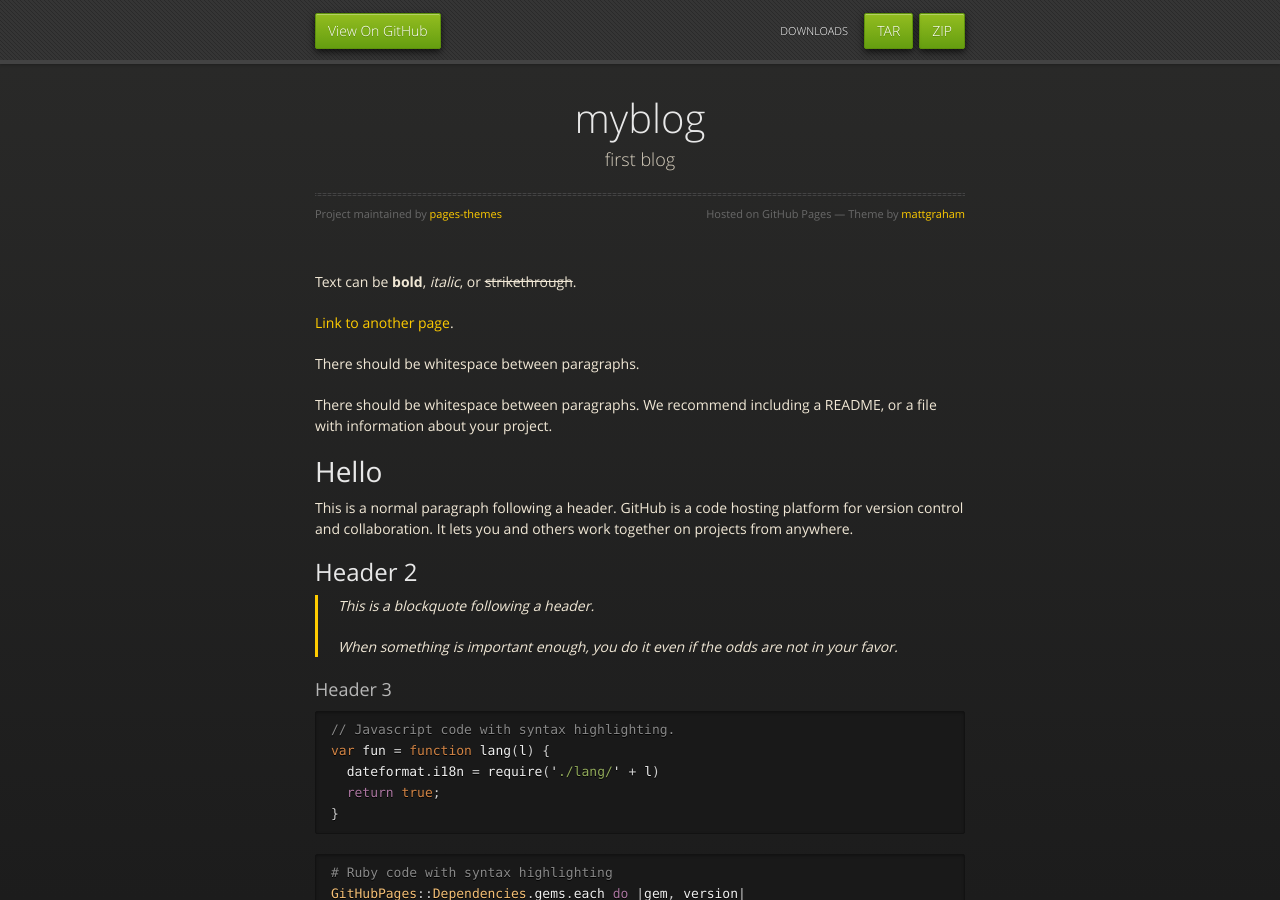
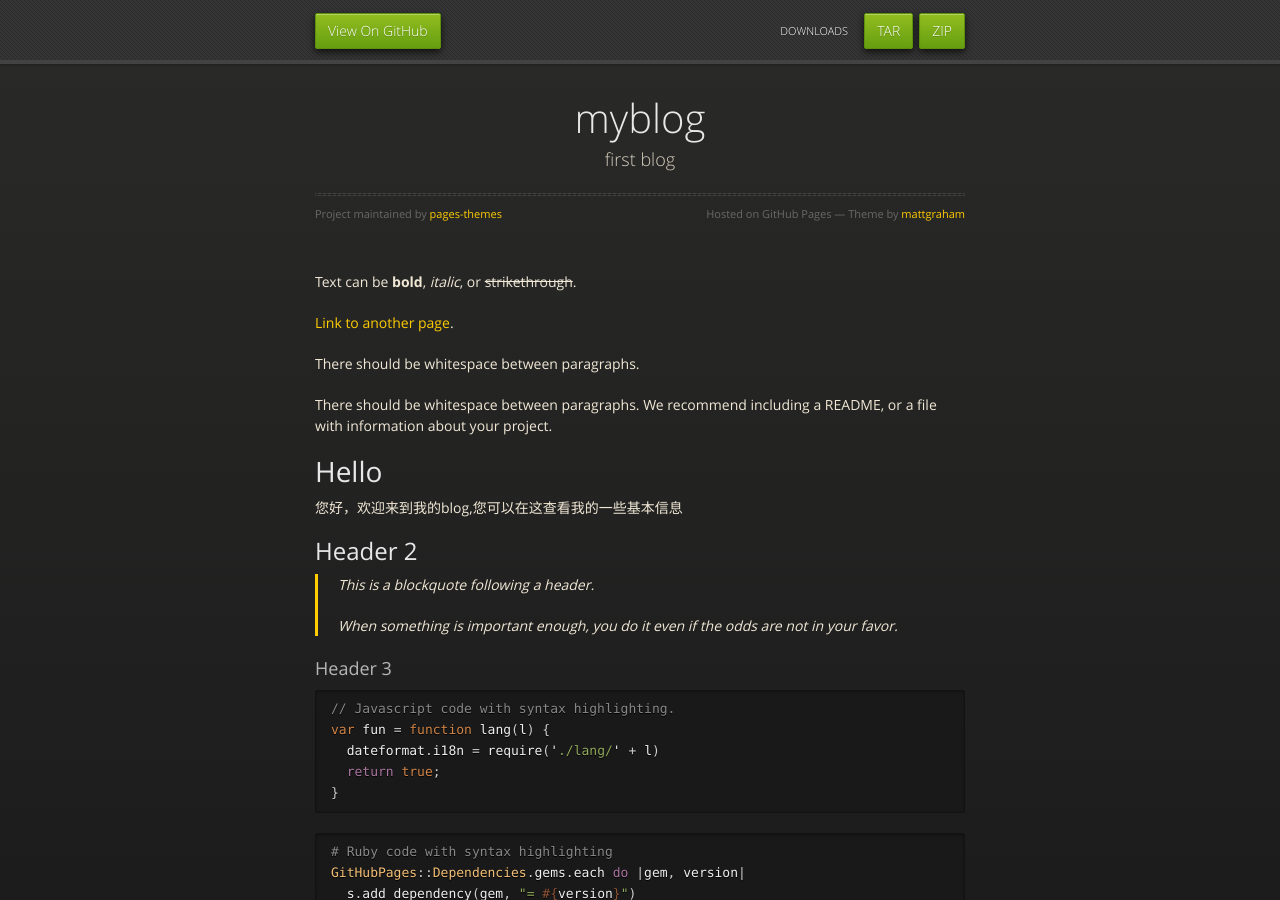
Before and after one commit to pages-themes/midnight, a Jekyll site: the page built from index.md, in a window 1280 px wide and 900 px high. Built offline with Jekyll 4.4.1, drawn with Linux system fonts in a browser that asks for light colours.

Commit message:
Update index.md

```diff
--- a/index.md
+++ b/index.md
@@ -12,7 +12,7 @@ There should be whitespace between paragraphs. We recommend including a README,
 
 # Hello
 
-This is a normal paragraph following a header. GitHub is a code hosting platform for version control and collaboration. It lets you and others work together on projects from anywhere.
+您好，欢迎来到我的blog,您可以在这查看我的一些基本信息
 
 ## Header 2
 
```
